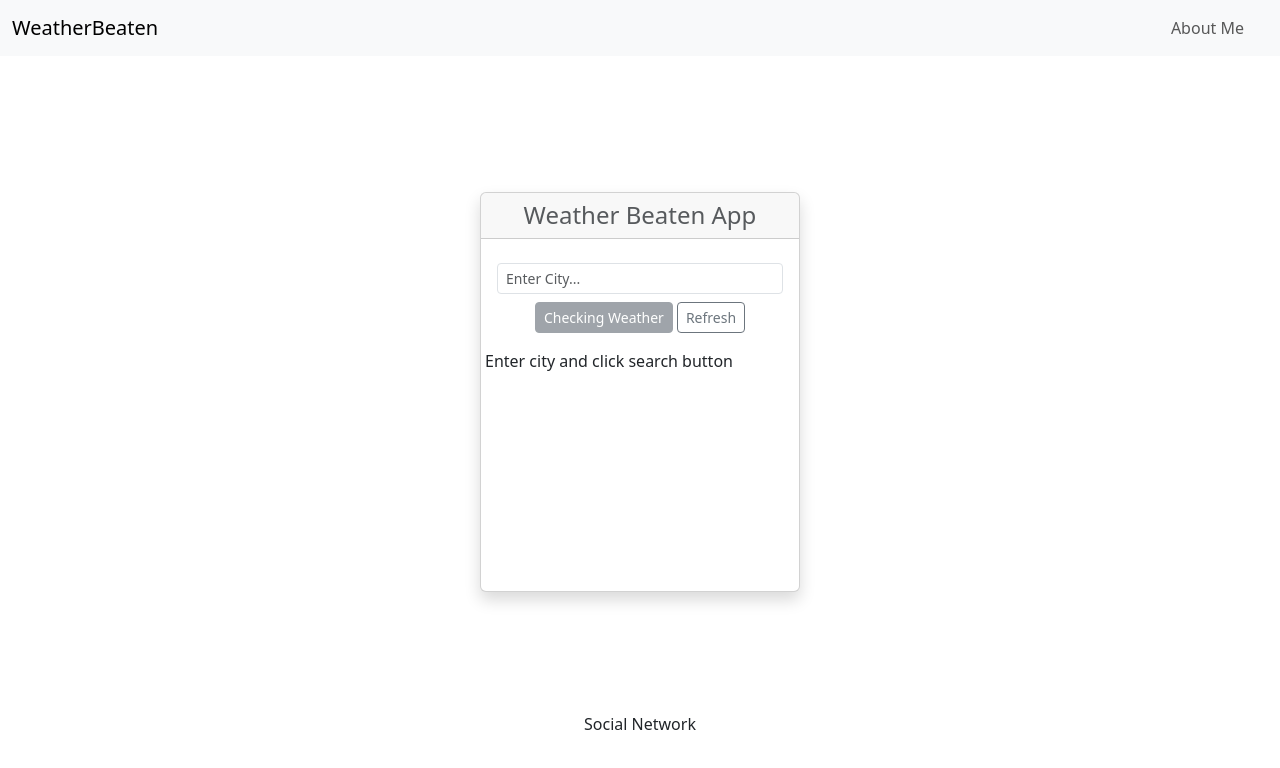
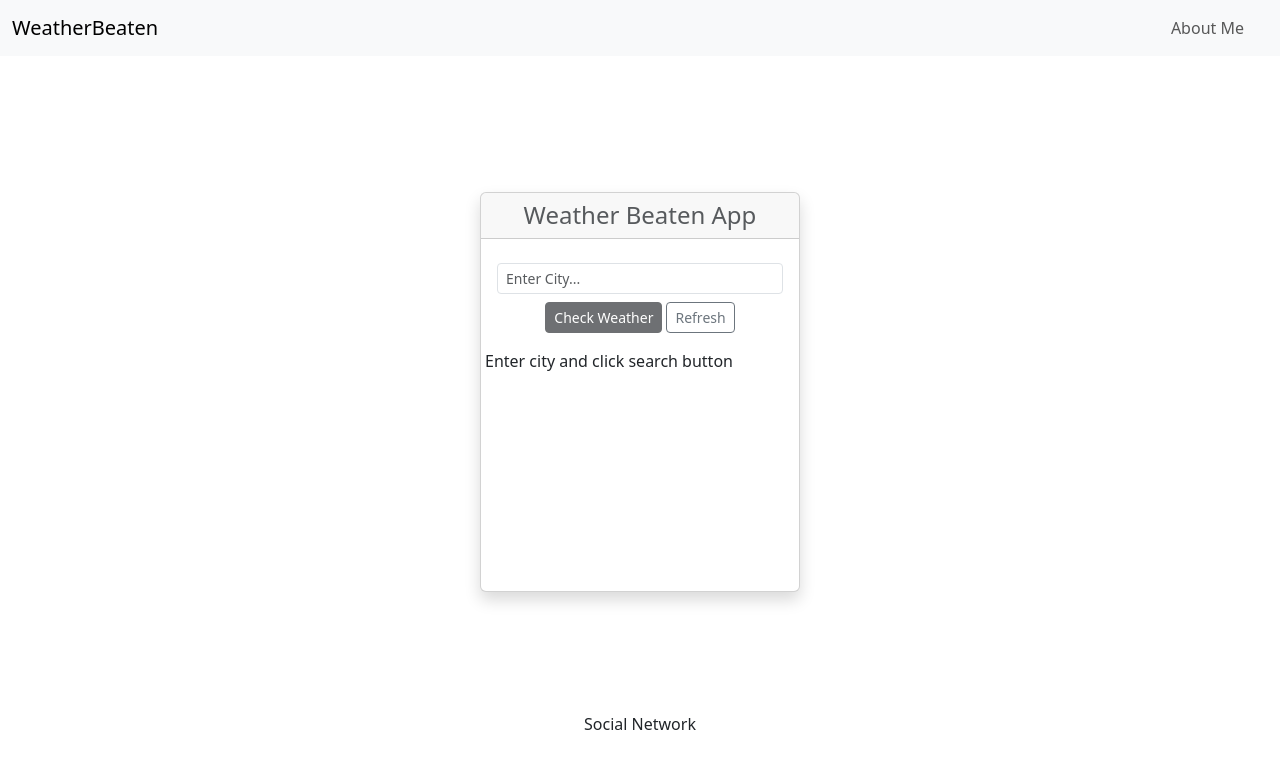
Before and after one commit to panzek/weather-beaten, a React (Create React App) app: page / in a window 1280 px wide. Shown: the top 768 px of the page. Built offline with nearby package versions, Linux system fonts and the light colour scheme; no server answers.

Commit message:
Rename checking to check weather and style button

```diff
--- a/src/components/Weather.js
+++ b/src/components/Weather.js
@@ -87,10 +87,10 @@ const Weather = () => {
           onChange={handleChange}
           disabled={status === "submitting"}
           placeholder="Enter City..." />
-          <Button className="mt-2" variant="secondary" size="sm"
+          <Button className="mt-2" variant="dark" size="sm"
             onClick={handleClick}
             disabled={city.length === 0 || status === "submitting"} >
-            Checking Weather
+            Check Weather
           </Button>
           <Button className="mt-2 ms-1" variant="outline-secondary" size="sm" onClick={refresh}>
             Refresh
```
